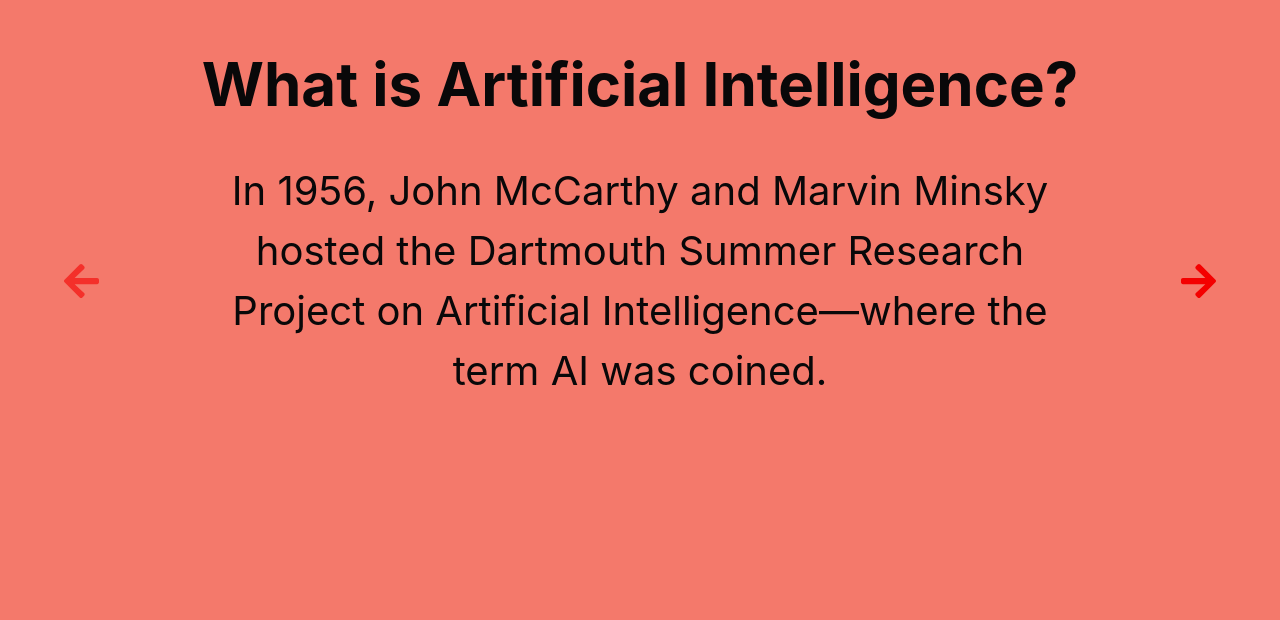
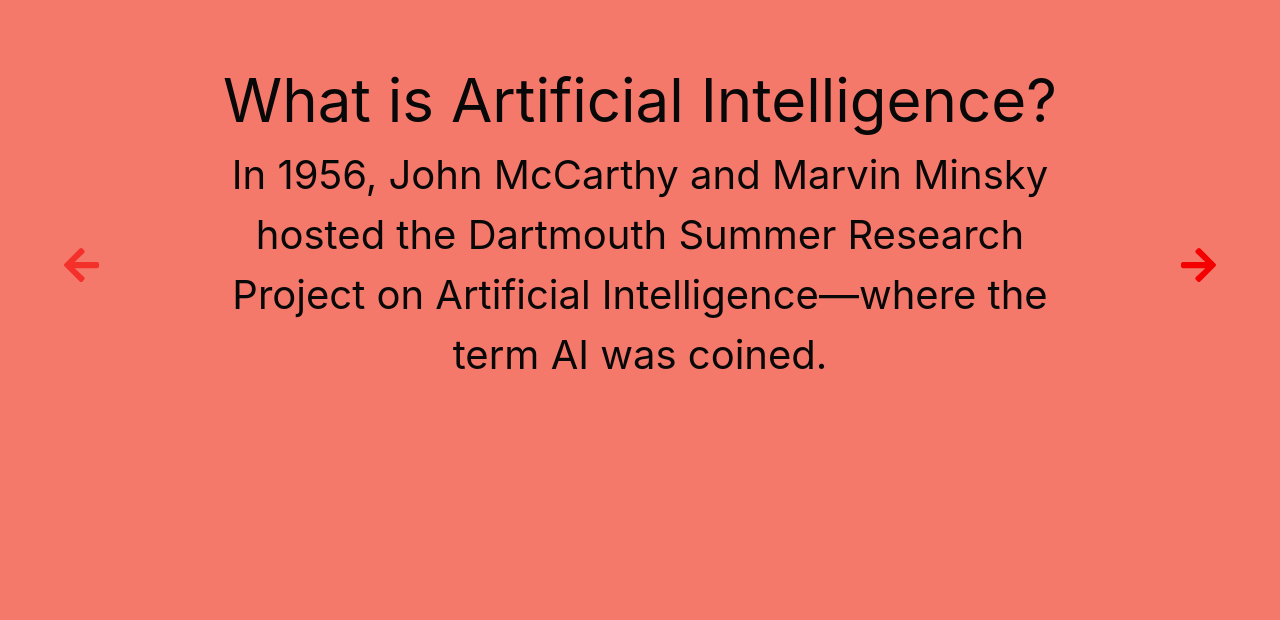
Before and after one commit to AbigailMedina/Medicine-Culture-and-Society-Final, a React (Create React App) app in the folder presentation/: page / in a window 1280 px wide. Shown: the part 180-800 px from the top of the page. Built offline with nearby package versions, Linux system fonts and the light colour scheme.

Commit message:
simplified text size styling

```diff
--- a/presentation/src/App.scss
+++ b/presentation/src/App.scss
@@ -76,20 +76,7 @@ $screen-xl-min: 1200px;
   }
 }
 
-header{
-  margin-bottom: 2rem;
-  font-size:1rem;
-  font-weight: bold;
-  @include sm {
-    font-size:40px;
-  }
-  @include md{
-    font-size:40px;
-  }
-  @include lg{
-    font-size:60px;
-  }
-}
+
 .circle {/*default to style for small screen*/
   width:100%;
   height:100%;
@@ -114,6 +101,7 @@ header{
     padding-top:40%;
   }
 }
+
 .circle-container{
   width: 150px;
   height: 150px;
@@ -131,7 +119,7 @@ header{
   }
   display: inline-grid;
 }
-.slideShow{
+.non-circle-text{
 
   @include sm {
     header{font-size:40px;}
--- a/presentation/src/components/Circle.jsx
+++ b/presentation/src/components/Circle.jsx
@@ -6,7 +6,7 @@ class Circle extends Component {
 
 		this.state = {
 			options:this.props.options,
-			index:0,
+			index:this.props.startIndex? 1:0,
 			//represents the index of info for this circle from options to display
 		}
 		this.clicked = this.clicked.bind(this);
@@ -29,9 +29,9 @@ class Circle extends Component {
   		const index = this.state.index;
   		const options = this.state.options;
 	    return (
-			<div className="circle-container">
+			<div className={ index===0 ? "circle-container":""}>
     			<div
-		    		className={ index===0 ? "circle" : "is-size-2"}
+		    		className={ index===0 ? "circle" : "non-circle-text"}
 		    		onClick={()=>{this.clicked()}}>
 		    			{options[index]}
 		    	</div>
--- a/presentation/src/components/ClickableOptions.jsx
+++ b/presentation/src/components/ClickableOptions.jsx
@@ -32,6 +32,7 @@ class ClickableOptions extends Component {
 						<Circle
 				    		options = {this.state.options[showIndex]}
 				    		circleClicked = {()=>{this.circleClicked()}}
+				    		startIndex = {this.state.showOne}
 				    	/>:
 				    		(this.state.options.map((item, index) => (
 				    			<Circle
@@ -54,7 +55,7 @@ class ClickableOptions extends Component {
   		const content = this.content();
   		const header = this.props.header;
 	    return (
-	    	<section className="section fullScreen">
+	    	<section className="section fullScreen non-circle-text">
 	    	<div className="container">
 
 	    		<header
--- a/presentation/src/components/SlideShowClickableOptions.jsx
+++ b/presentation/src/components/SlideShowClickableOptions.jsx
@@ -74,9 +74,8 @@ class SlideShowClickableOptions extends Component {
   		const header = this.props.header;
 	    return (
 	    	<section className="section fullScreen " >
-		    	<div className="container slideShow">
+		    	<div className="container non-circle-text">
 		    		<header
-		    			className=""
 		    			onClick={()=>this.setState({current:0})}>{header}
 		    		</header>
 			    	{content}
```
